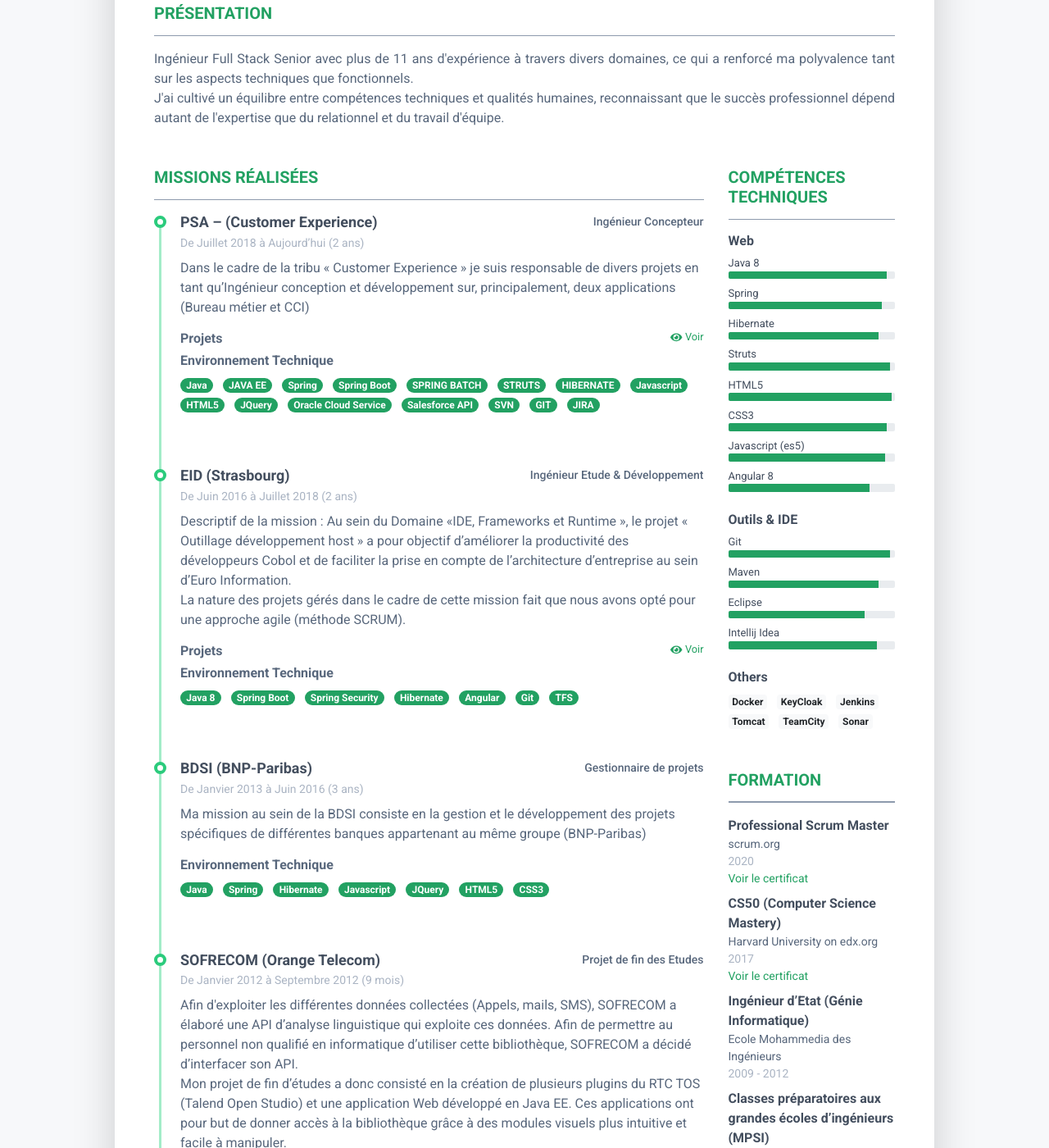
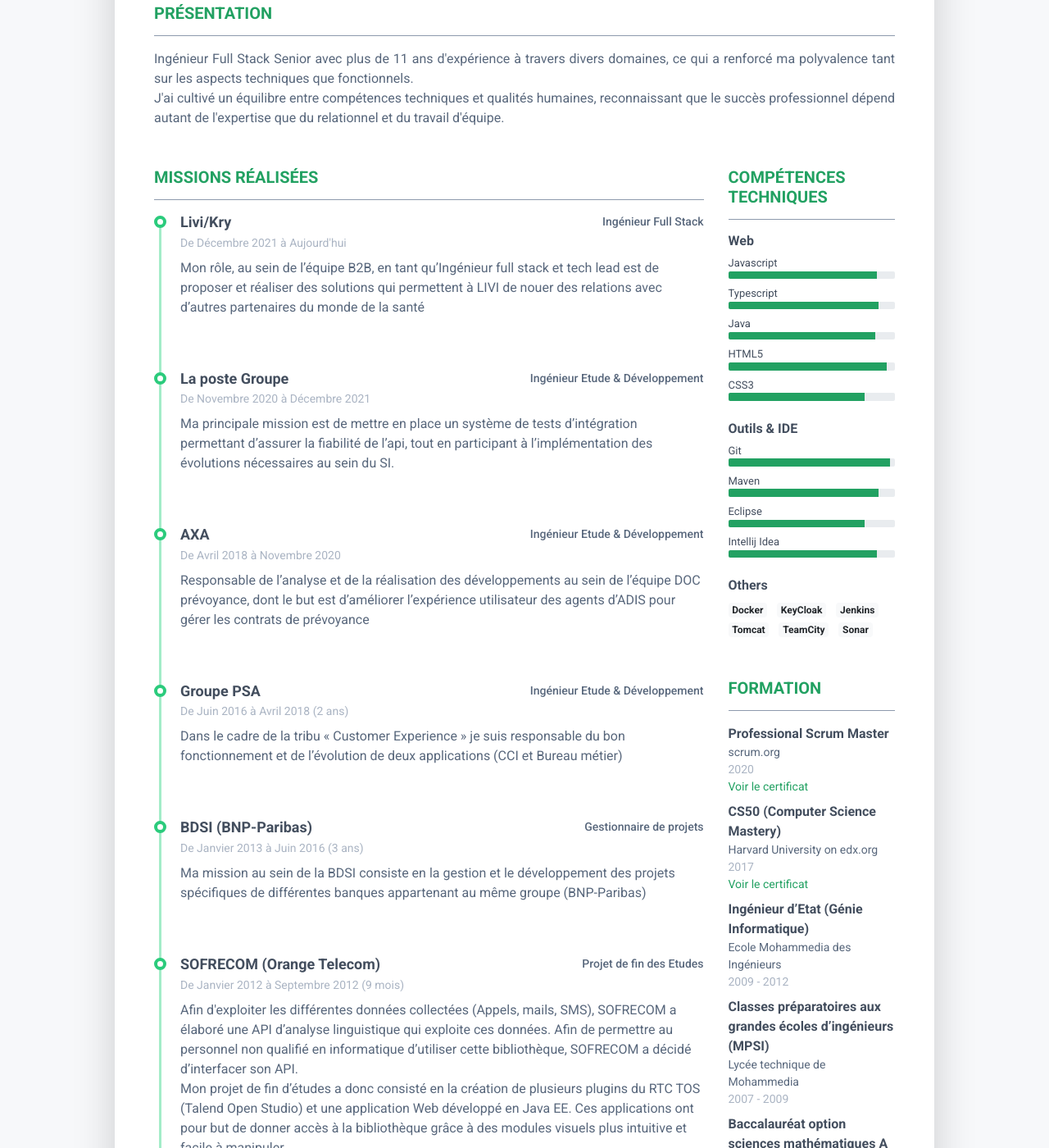
Before and after one commit to elkolotfi/elkolotfi.github.io, a Jekyll site: the page built from index.markdown, in a window 1280 px wide and 1400 px high, scrolled down 294 px. Shown: the whole window at 82% size. Built offline with Jekyll 4.4.1, drawn with Linux system fonts in a browser that asks for light colours; nearby versions of some CDN libraries; some of the changed text lies outside the part shown.

Commit message:
update data

```diff
--- a/_data/cv.json
+++ b/_data/cv.json
@@ -1,8 +1,8 @@
 {
   "general": {
     "title": "Lotfi EL KORCHI | Senior Fullstack Engineer",
-    "description": "Ingénieur Full Stack Senior avec plus de 11 ans d'expérience à travers divers domaines, ce qui a renforcé ma polyvalence tant sur les aspects techniques que fonctionnels.<br>
-J'ai cultivé un équilibre entre compétences techniques et qualités humaines, reconnaissant que le succès professionnel dépend autant de l'expertise que du relationnel et du travail d'équipe."
+    "description": "Ingénieur Full Stack Senior avec plus de 11 ans d'expérience à travers divers domaines, ce qui a renforcé ma polyvalence tant sur les aspects techniques que fonctionnels.<br/>
+    J'ai cultivé un équilibre entre compétences techniques et qualités humaines, reconnaissant que le succès professionnel dépend autant de l'expertise que du relationnel et du travail d'équipe."
   },
   "languages": [
     {"name":  "Français", "level": "Courant"},
@@ -13,14 +13,11 @@ J'ai cultivé un équilibre entre compétences techniques et qualités humaines,
     {
       "title": "Web",
       "skills": [
-        {"name": "Java 8", "level": 95},
-        {"name": "Spring", "level": 92},
-        {"name": "Hibernate", "level": 90},
-        {"name": "Struts", "level": 97},
-        {"name": "HTML5", "level": 98},
-        {"name": "CSS3", "level": 95},
-        {"name": "Javascript (es5)", "level": 94},
-        {"name": "Angular 8", "level": 85}
+        {"name": "Javascript", "level": 89},
+        {"name": "Typescript", "level": 90},
+        {"name": "Java", "level": 88},
+        {"name": "HTML5", "level": 95},
+        {"name": "CSS3", "level": 82}
       ]
     },
     {
@@ -65,36 +62,40 @@ J'ai cultivé un équilibre entre compétences techniques et qualités humaines,
   ],
   "experiences": [
     {
-      "company": "PSA – (Customer Experience)",
-      "job": "Ingénieur Concepteur",
-      "time_frame": "De Juillet 2018 à Aujourd’hui (2 ans)",
-      "description": "Dans le cadre de la tribu « Customer Experience » je suis responsable de divers projets en tant qu’Ingénieur conception et développement sur, principalement, deux applications (Bureau métier et CCI)",
-      "projects": [
-      ],
-      "skills": ["Java", "JAVA EE", "Spring", "Spring Boot", "SPRING BATCH", "STRUTS", "HIBERNATE", "Javascript", "HTML5", "JQuery", "Oracle Cloud Service", "Salesforce API", "SVN", "GIT", "JIRA"]
+      "company": "Livi/Kry",
+      "job": "Ingénieur Full Stack",
+      "time_frame": "De Décembre 2021 à Aujourd'hui",
+      "description": "Mon rôle, au sein de l’équipe B2B, en tant qu’Ingénieur full stack et tech lead est de proposer et réaliser des solutions qui permettent à LIVI de nouer des relations avec d’autres partenaires du monde de la santé"
     },
     {
-      "company": "EID (Strasbourg)",
+      "company": "La poste Groupe",
       "job": "Ingénieur Etude & Développement",
-      "time_frame": "De Juin 2016 à Juillet 2018 (2 ans)",
-      "description": "Descriptif de la mission : Au sein du Domaine «IDE, Frameworks et Runtime », le projet « Outillage développement host » a pour objectif d’améliorer la productivité des développeurs Cobol et de faciliter la prise en compte de l’architecture d’entreprise au sein d’Euro Information.<br>La nature des projets gérés dans le cadre de cette mission fait que nous avons opté pour une approche agile (méthode SCRUM).<br>",
-      "projects": [
-      ],
-      "skills": ["Java 8", "Spring Boot", "Spring Security", "Hibernate", "Angular", "Git", "TFS"]
+      "time_frame": "De Novembre 2020 à Décembre 2021",
+      "description": "Ma principale mission est de mettre en place un système de tests d’intégration permettant d’assurer la fiabilité de l’api, tout en participant à l’implémentation des évolutions nécessaires au sein du SI."
+    },
+    {
+      "company": "AXA",
+      "job": "Ingénieur Etude & Développement",
+      "time_frame": "De Avril 2018 à Novembre 2020",
+      "description": "Responsable de l’analyse et de la réalisation des développements au sein de l’équipe DOC prévoyance, dont le but est d’améliorer l’expérience utilisateur des agents d’ADIS pour gérer les contrats de prévoyance"
+    },
+    {
+      "company": "Groupe PSA",
+      "job": "Ingénieur Etude & Développement",
+      "time_frame": "De Juin 2016 à Avril 2018 (2 ans)",
+      "description": "Dans le cadre de la tribu « Customer Experience » je suis responsable du bon fonctionnement et de l’évolution de deux applications (CCI et Bureau métier)"
     },
     {
       "company": "BDSI (BNP-Paribas)",
       "job": "Gestionnaire de projets",
       "time_frame": "De Janvier 2013 à Juin 2016 (3 ans)",
-      "description": "Ma mission au sein de la BDSI consiste en la gestion et le développement des projets spécifiques de différentes banques appartenant au même groupe (BNP-Paribas)",
-      "skills": ["Java", "Spring", "Hibernate", "Javascript", "JQuery", "HTML5", "CSS3"]
+      "description": "Ma mission au sein de la BDSI consiste en la gestion et le développement des projets spécifiques de différentes banques appartenant au même groupe (BNP-Paribas)"
     },
     {
       "company": "SOFRECOM (Orange Telecom)",
       "job": "Projet de fin des Etudes",
       "time_frame": "De Janvier 2012 à Septembre 2012 (9 mois)",
-      "description": "Afin d'exploiter les différentes données collectées (Appels, mails, SMS), SOFRECOM a élaboré une API d’analyse linguistique qui exploite ces données. Afin de permettre au personnel non qualifié en informatique d’utiliser cette bibliothèque, SOFRECOM a décidé d’interfacer son API.<br>Mon projet de fin d’études a donc consisté en la création de plusieurs plugins du RTC TOS (Talend Open Studio) et une application Web développé en Java EE. Ces applications ont pour but de donner accès à la bibliothèque grâce à des modules visuels plus intuitive et facile à manipuler.",
-      "skills": ["Java", "Java EE", "Talend Open Studio", "HTML", "CSS", "Javascript"]
+      "description": "Afin d'exploiter les différentes données collectées (Appels, mails, SMS), SOFRECOM a élaboré une API d’analyse linguistique qui exploite ces données. Afin de permettre au personnel non qualifié en informatique d’utiliser cette bibliothèque, SOFRECOM a décidé d’interfacer son API.<br>Mon projet de fin d’études a donc consisté en la création de plusieurs plugins du RTC TOS (Talend Open Studio) et une application Web développé en Java EE. Ces applications ont pour but de donner accès à la bibliothèque grâce à des modules visuels plus intuitive et facile à manipuler."
     }
   ]
 }
--- a/_layouts/cv.html
+++ b/_layouts/cv.html
@@ -131,12 +131,14 @@
 											</ul>
 											{% endif %}
 
+											{% if experience.skills %}
 												<h4 class="resume-timeline-item-desc-heading font-weight-bold">Environnement Technique</h4>
 												<ul class="list-inline">
 													{% for skill in experience.skills %}
 													<li class="list-inline-item"><span class="badge badge-primary badge-pill">{{skill}}</span></li>
 													{% endfor %}
 												</ul>
+											{% endif %}
 										</div>
 
 									</article>
```
Lines whose indentation alone changed are shown as unchanged.
